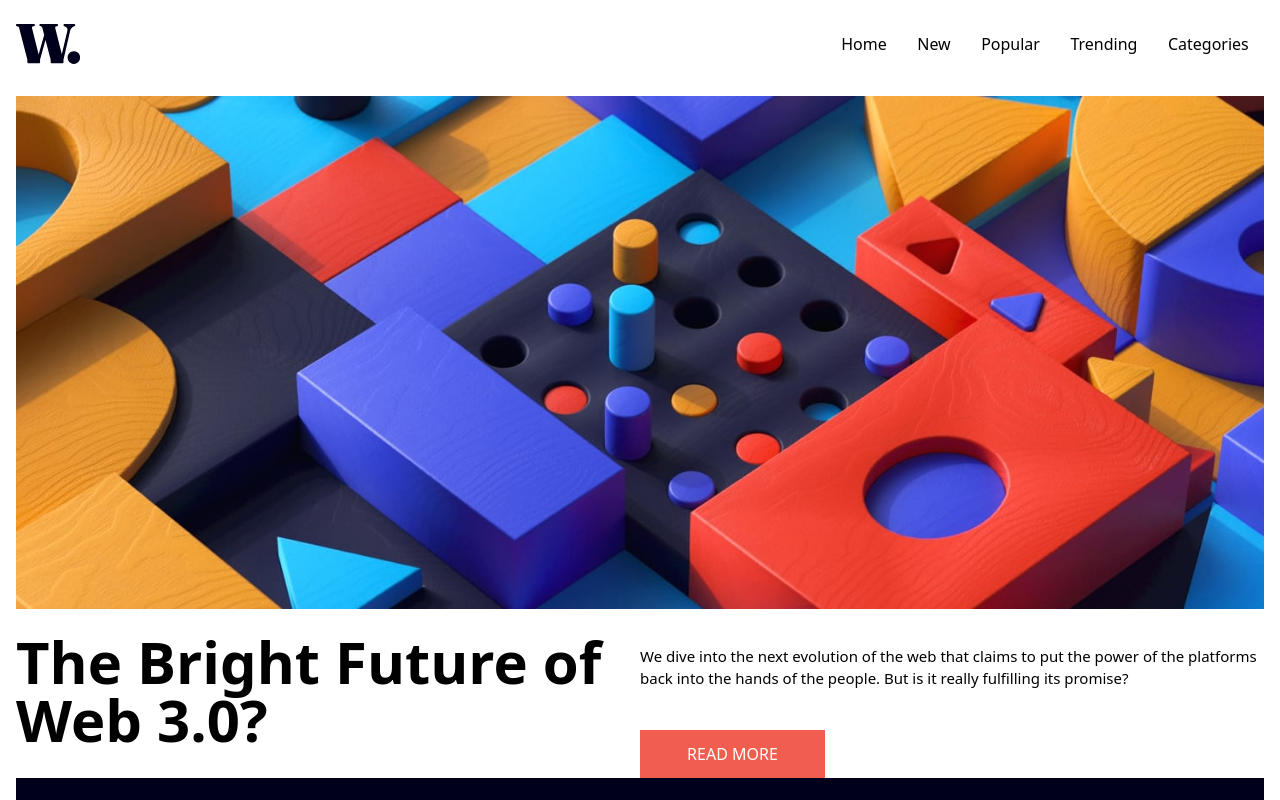
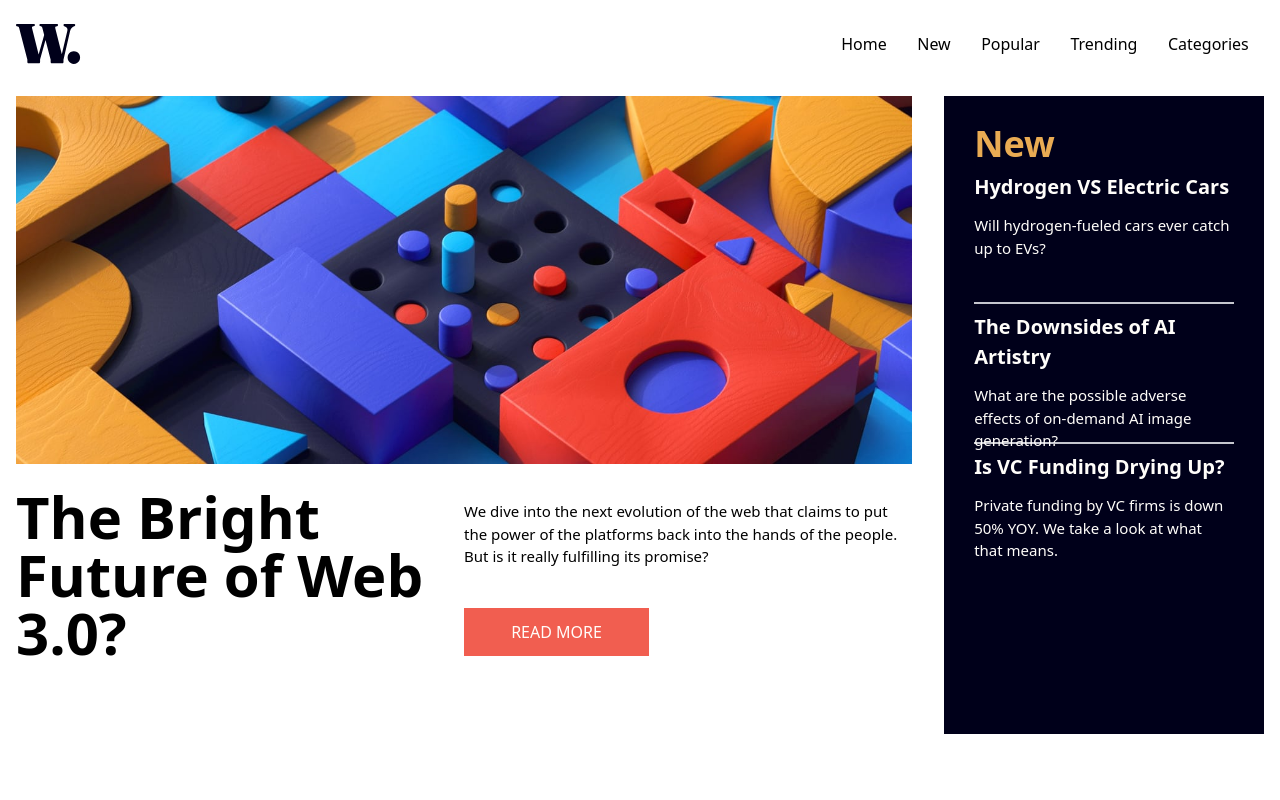
Before and after one commit to agus-mb/22-blog-noticias, a React (Vite) app: page / in a window 1280 px wide. Shown: the top 800 px of the page. Built offline with nearby package versions, Linux system fonts and the light colour scheme.

Commit message:
main listo

```diff
--- a/src/App.jsx
+++ b/src/App.jsx
@@ -10,8 +10,11 @@ function App() {
     px-4
     pt-6">
      <Header/>
-     <MainArticle/>
-     <NewContainer></NewContainer>
+     <div className="sm:flex sm:gap-8">
+        <MainArticle/>
+     <NewContainer/>
+     </div>
+
     </main>
   )
 }
--- a/src/mis-componentes/MainArticle.jsx
+++ b/src/mis-componentes/MainArticle.jsx
@@ -3,7 +3,7 @@ import imageDesktop from "../images/image-web-3-desktop.jpg";
 
 export const MainArticle = () => {
   return (
-    <section>
+    <section className="mb-12">
       <picture>
         <source media="(max-width:640px)" srcSet={imageMobile} />
         <source media="(min-width:641px)" srcSet={imageDesktop} />
--- a/src/mis-componentes/NewArticle.jsx
+++ b/src/mis-componentes/NewArticle.jsx
@@ -1,11 +1,11 @@
 
 
-export const NewArticle = () => {
+export const NewArticle = ({tittle, text}) => {
   return (
 
-    <article className="h-[140px] border-b-2 border-GrayishBlue py-7 last:border-none">
-        <h2 className="cursor-pointer hover:text-SoftOrange text-[20px] mb-3 font-bold">Hydrogen VS Electric Cars</h2>
-        <p className="text-[15px]">Will hydrogen-fueled cars ever catch up to EVs?</p>
+    <article className="h-[140px] border-b-2 border-GrayishBlue py-2 last:border-none">
+        <h2 className="cursor-pointer hover:text-SoftOrange text-[20px] mb-3 font-bold">{tittle}</h2>
+        <p className="text-[15px]">{text}</p>
     </article>
   )
 }
--- a/src/mis-componentes/NewContainer.jsx
+++ b/src/mis-componentes/NewContainer.jsx
@@ -2,11 +2,20 @@ import { NewArticle } from "./NewArticle"
 
 export const NewContainer = () => {
   return (
-    <aside className="bg-VeryDarkBlue text-OffWhite py-[28px] px-[20px]">
+    <aside className="bg-VeryDarkBlue text-OffWhite py-[28px] px-[30px]">
         <h1 className="text-SoftOrange text-4xl font-bold">New</h1>
-        <NewArticle></NewArticle>
-        <NewArticle></NewArticle>
-        <NewArticle></NewArticle>
+        <NewArticle
+            tittle="Hydrogen VS Electric Cars"
+            text="Will hydrogen-fueled cars ever catch up to EVs?"
+        />
+        <NewArticle
+        tittle="The Downsides of AI Artistry"
+        text="What are the possible adverse effects of on-demand AI image generation?"
+        />
+        <NewArticle
+        tittle="Is VC Funding Drying Up?"
+        text="Private funding by VC firms is down 50% YOY. We take a look at what that means."
+        />
     </aside>
   )
 }
```
Also changed, not shown: src/texto-blog.html (+0 -11 lines).
